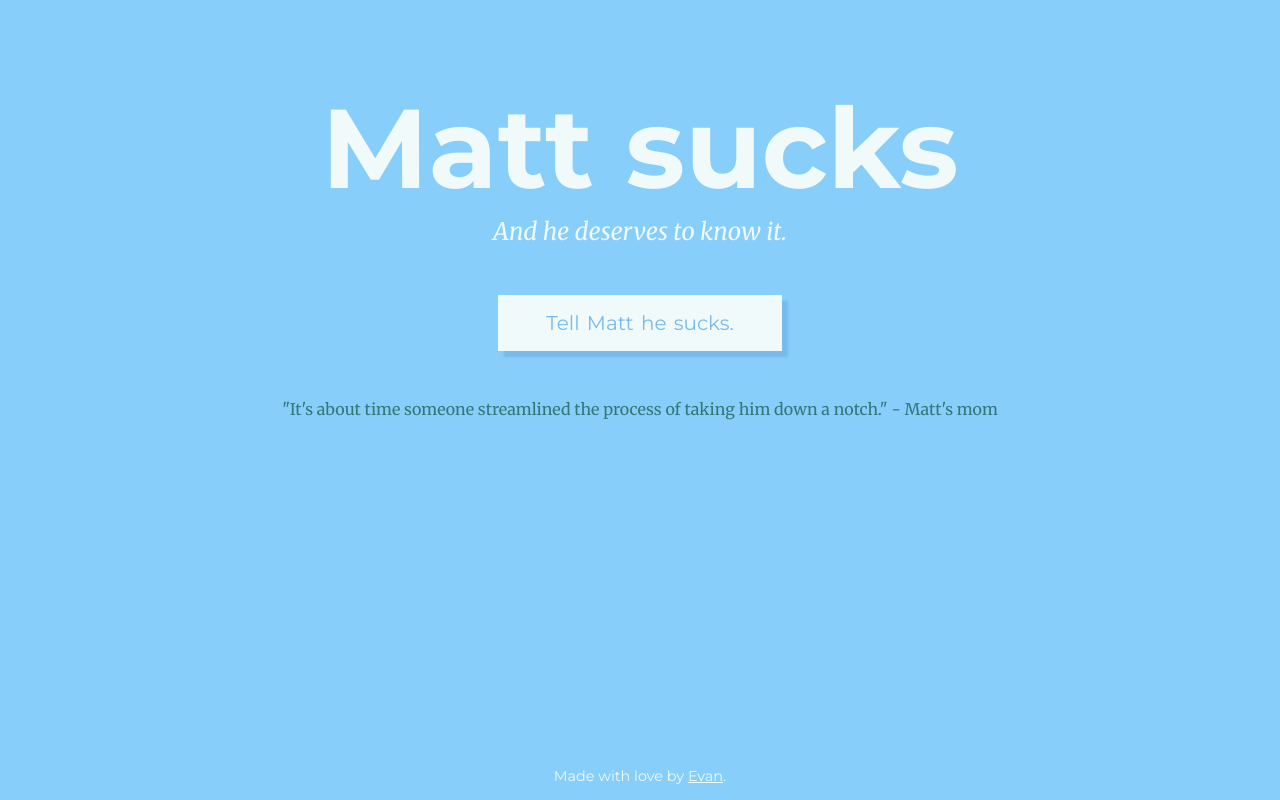
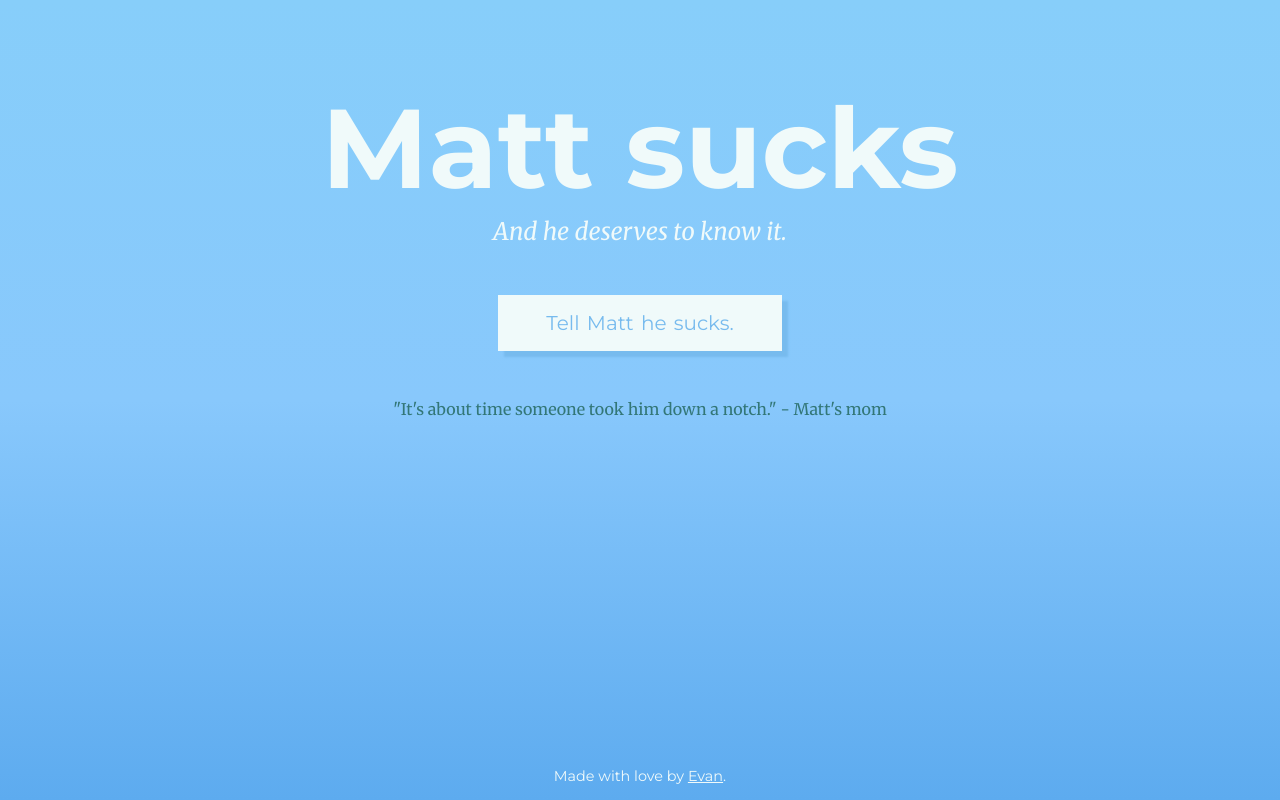
Before and after one commit to evantarrh/mattsucks, a Flask app: page / in a window 1280 px wide. Run offline with Flask 2, Linux system fonts and the light colour scheme.

Commit message:
change of heart pretty well implemented now

```diff
--- a/main.py
+++ b/main.py
@@ -10,19 +10,25 @@ client = TwilioRestClient(account_sid, auth_token)
 
 
 
-
-
 @app.route('/')
 def hello():
 	return render_template("index.html")
 
-@app.route('/servo_post', methods=["POST"])
-def servo_pos():
+@app.route('/mattsucks', methods=["POST"])
+def mattsucks():
 	message = client.messages.create(body="Hey Matt! You suck.",
 	to = config.matts_num,
-	from_ = "+16179350930")
+	from_ = config.twilio_num)
 	print message.sid
 	return "You told Matt he sucks!"
 
+@app.route('/mattrocks', methods=["POST"])
+def mattrocks():
+	message = client.messages.create(body="Aw geez! Sorry Matt. I hope all of your dreams come true.",
+	to = config.matts_num,
+	from_ = config.twilio_num)
+	print message.sid
+	return "Aw, that's nice."
+
 if __name__ == '__main__':
 	app.run(host="0.0.0.0")
--- a/static/css/app.css
+++ b/static/css/app.css
@@ -1,7 +1,17 @@
-body {
-	background-color: #87CEFA;
+html, body {
+	height: 100%;
+	background: #87cefa; /* Old browsers */
+	background: -moz-linear-gradient(top, #87cefa 0%, #88c8fc 50%, #5dabef 100%); /* FF3.6+ */
+	background: -webkit-gradient(linear, left top, left bottom, color-stop(0%,#87cefa), color-stop(50%,#88c8fc), color-stop(100%,#5dabef)); /* Chrome,Safari4+ */
+	background: -webkit-linear-gradient(top, #87cefa 0%,#88c8fc 50%,#5dabef 100%); /* Chrome10+,Safari5.1+ */
+	background: -o-linear-gradient(top, #87cefa 0%,#88c8fc 50%,#5dabef 100%); /* Opera 11.10+ */
+	background: -ms-linear-gradient(top, #87cefa 0%,#88c8fc 50%,#5dabef 100%); /* IE10+ */
+	background: linear-gradient(to bottom, #87cefa 0%,#88c8fc 50%,#5dabef 100%); /* W3C */
+	filter: progid:DXImageTransform.Microsoft.gradient( startColorstr='#87cefa', endColorstr='#5dabef',GradientType=0 ); /* IE6-9 */
 	text-align: center;
 	text-rendering: optimizeLegibility;
+	margin: 0;
+	padding: 0;
 }
 
 
@@ -10,7 +20,8 @@ h1 {
 	font-size: 7rem;
 	font-family: Montserrat, sans-serif;
 	font-weight: 700;
-	margin: 5rem 0 0;
+	padding: 5rem 0 0;
+	margin: 0;
 }
 
 h2 {
@@ -22,7 +33,7 @@ h2 {
 
 }
 
-#matt-sucks {
+button {
 	font-size: 20px;
 	border: 1px;
 	padding: 1rem 3rem;
@@ -35,7 +46,7 @@ h2 {
 	color: #7be;
 }
 
-#matt-sucks:hover {
+button:hover {
 	box-shadow: 3px 3px 1px #6ad;
 	transform: translate(3px, 3px);
 }
--- a/templates/index.html
+++ b/templates/index.html
@@ -21,7 +21,7 @@
 	<h1>Matt sucks</h1>
 	<h2>And he deserves to know it.</h2>
 	<button id="matt-sucks">Tell Matt he sucks.</button>
-	<div id="testimonial">"It's about time someone streamlined the process of taking him down a notch." - Matt's mom</div>
+	<div id="testimonial">"It's about time someone took him down a notch." - Matt's mom</div>
 	<footer>Made with love by <a href="https://evantarrh.com">Evan</a>.</footer>
 	<script src="{{ url_for('static', filename='js/jquery-1.11.2.min.js') }}"></script>
 	<script src="{{ url_for('static', filename='js/main.js') }}"></script>
```
Also changed, not shown: static/js/main.js (+61 -11 lines), 1 other file.
